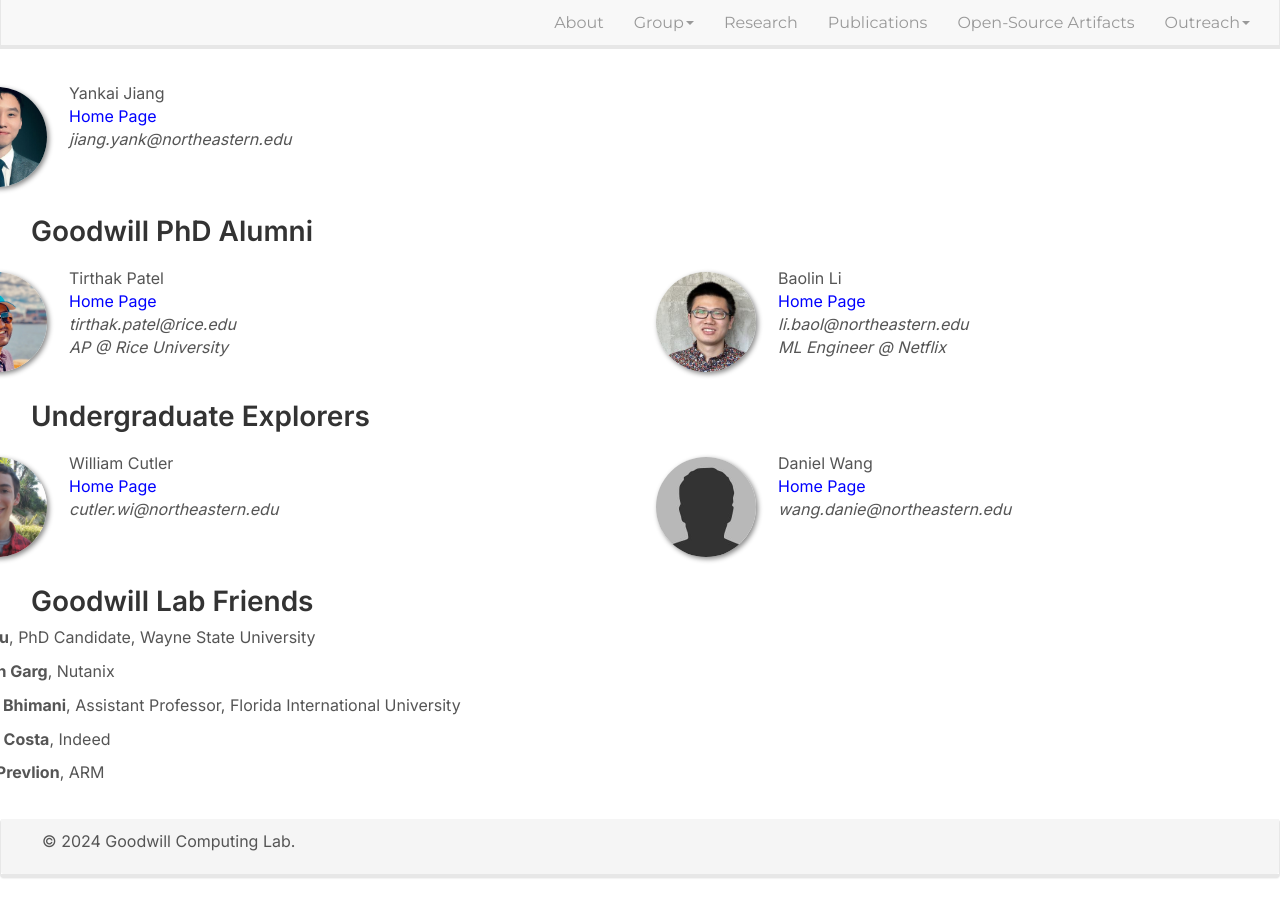
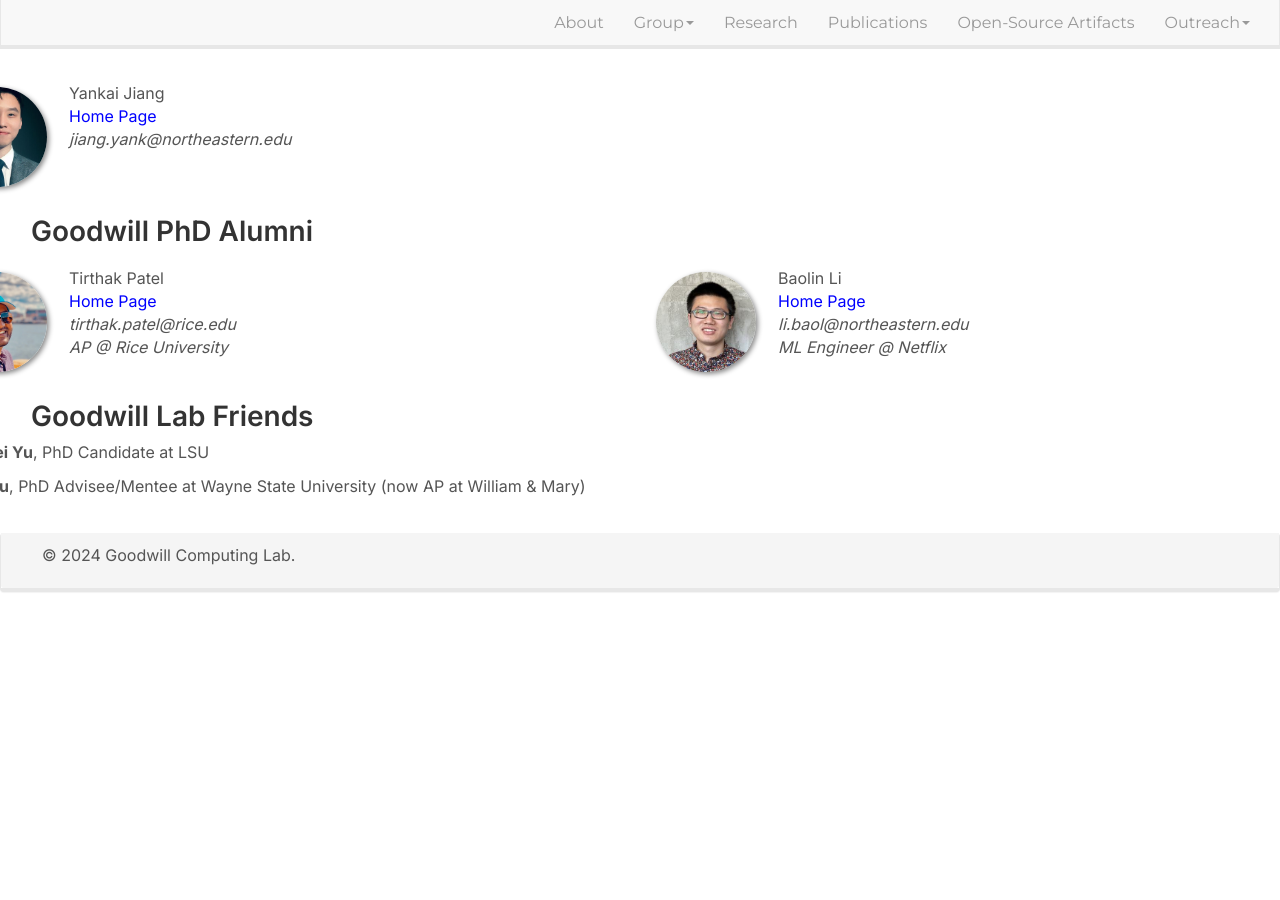
Before and after one commit to GoodwillComputingLab/goodwillcomputinglab.github.io, a Jekyll site: the page built from _pages/members.md, in a window 1280 px wide and 900 px high, scrolled down 741 px. Built offline with Jekyll 4.4.1, drawn with Linux system fonts in a browser that asks for light colours; nearby versions of some CDN libraries; after the commit the page ends 1355 px from its top, so only the background shows below that.

Commit message:
Update team_members.yml

```diff
--- a/_data/team_members.yml
+++ b/_data/team_members.yml
@@ -56,26 +56,20 @@ student_categories:
         email: li.baol@northeastern.edu
         position: ML Engineer @ Netflix
 
-  - text: "Undergraduate Explorers"
-    individuals:
-      - name: William Cutler
-        photo: william_cutler.jpg
-        webpage: https://www.linkedin.com/in/william-r-cutler/
-        email: cutler.wi@northeastern.edu
+  # - text: "Undergraduate Explorers"
+  #   individuals:
+  #     - name: William Cutler
+  #       photo: william_cutler.jpg
+  #       webpage: https://www.linkedin.com/in/william-r-cutler/
+  #       email: cutler.wi@northeastern.edu
 
-      - name: Daniel Wang
-        photo:
-        webpage:
-        email: wang.danie@northeastern.edu
+  #     - name: Daniel Wang
+  #       photo:
+  #       webpage:
+  #       email: wang.danie@northeastern.edu
 
 friends:
+  - name: Hanfei Yu
+    info: PhD Candidate at LSU
   - name: Sidi Lu
-    info: PhD Candidate, Wayne State University
-  - name: Rohan Garg
-    info: Nutanix
-  - name: Janki Bhimani
-    info: Assistant Professor, Florida International University
-  - name: Emily Costa
-    info: Indeed
-  - name: Fritz Prevlion
-    info: ARM
+    info: PhD	Advisee/Mentee at Wayne State University (now AP at William & Mary)
```
